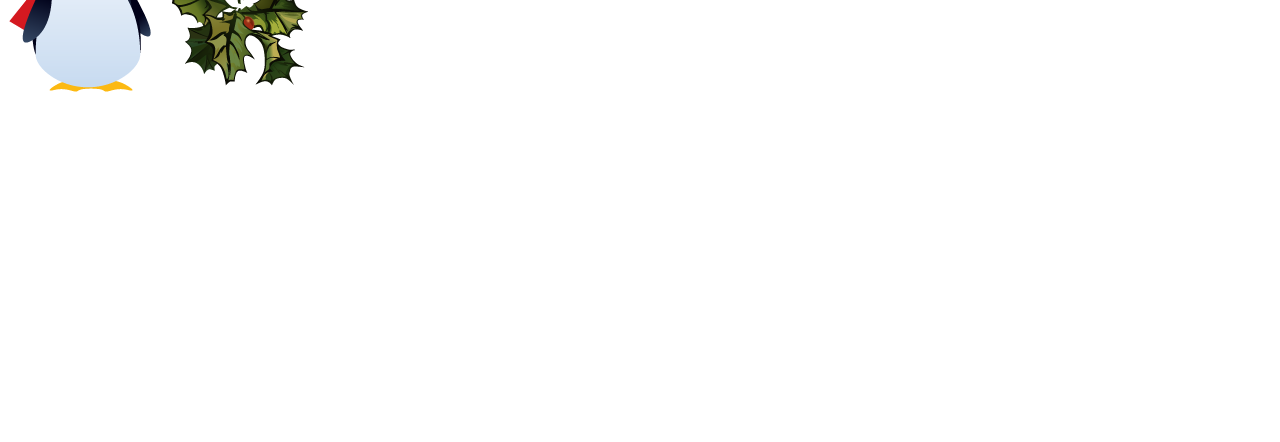
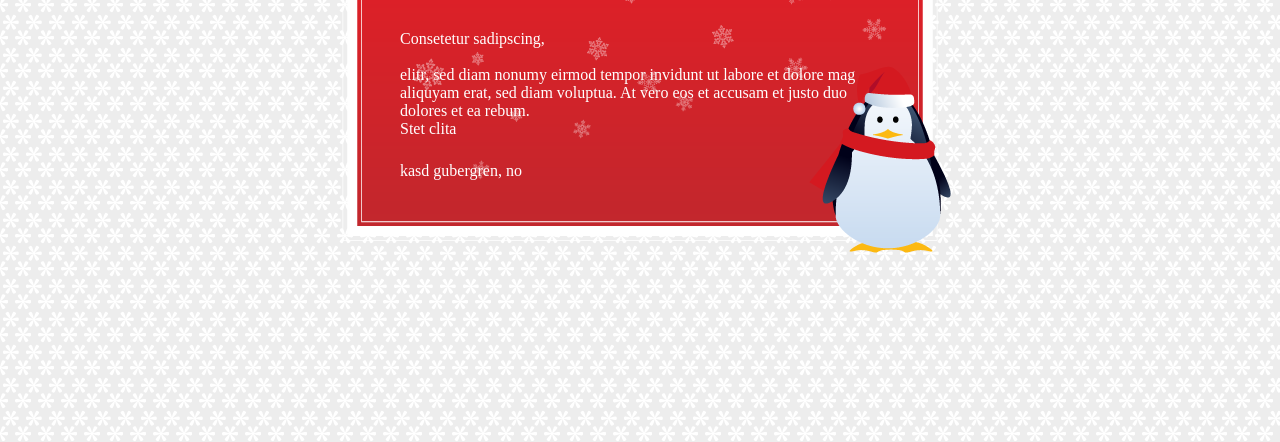
Before and after one commit to gganbu/EIA1-Semester01, a plain HTML site: page Steckbrief/eia-aufgabe04/Station1/station1.html in a window 1280 px wide. Shown: the part 358-800 px from the top of the page. Drawn offline with Linux system fonts and the light colour scheme; files that its build step writes are made by us from their sources; files whose address does not match are found by name.

Commit message:
Update station1.html

```diff
--- a/Steckbrief/eia-aufgabe04/Station1/station1.html
+++ b/Steckbrief/eia-aufgabe04/Station1/station1.html
@@ -3,7 +3,7 @@
     <meta charset="UTF-8">
     <meta http-equiv="X-UA-Compatible" content="IE=edge">
     <meta name="viewport" content="width=device-width, initial-scale=1.0">
-    <link rel="stylesheet" href="Steckbrief\eia-aufgabe04\Station1\styles.css">
+    <link rel="stylesheet" href="Steckbrief/eia-aufgabe04/Station1/styles.css">
     <title> Station 1 </title>
 </head>
 
```
